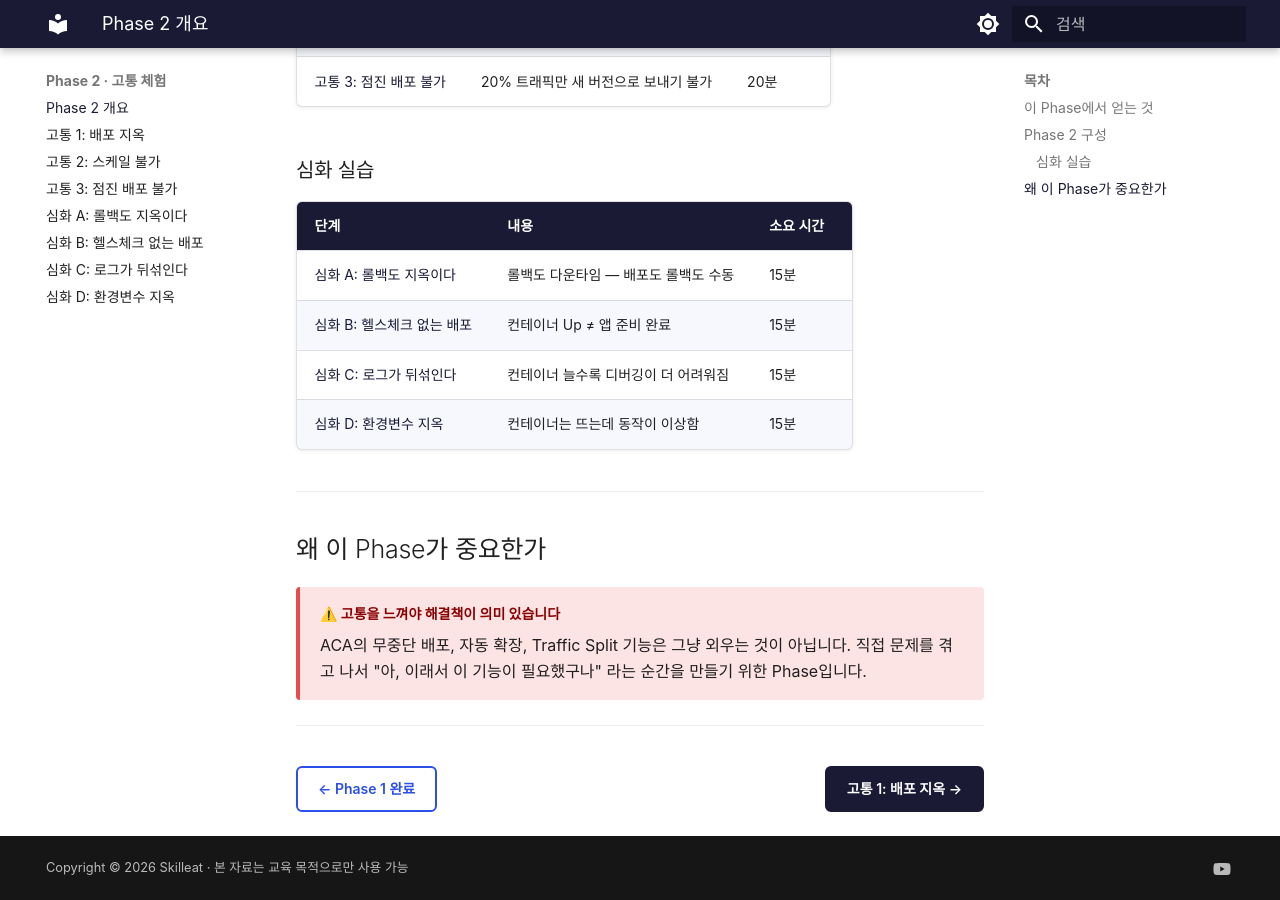
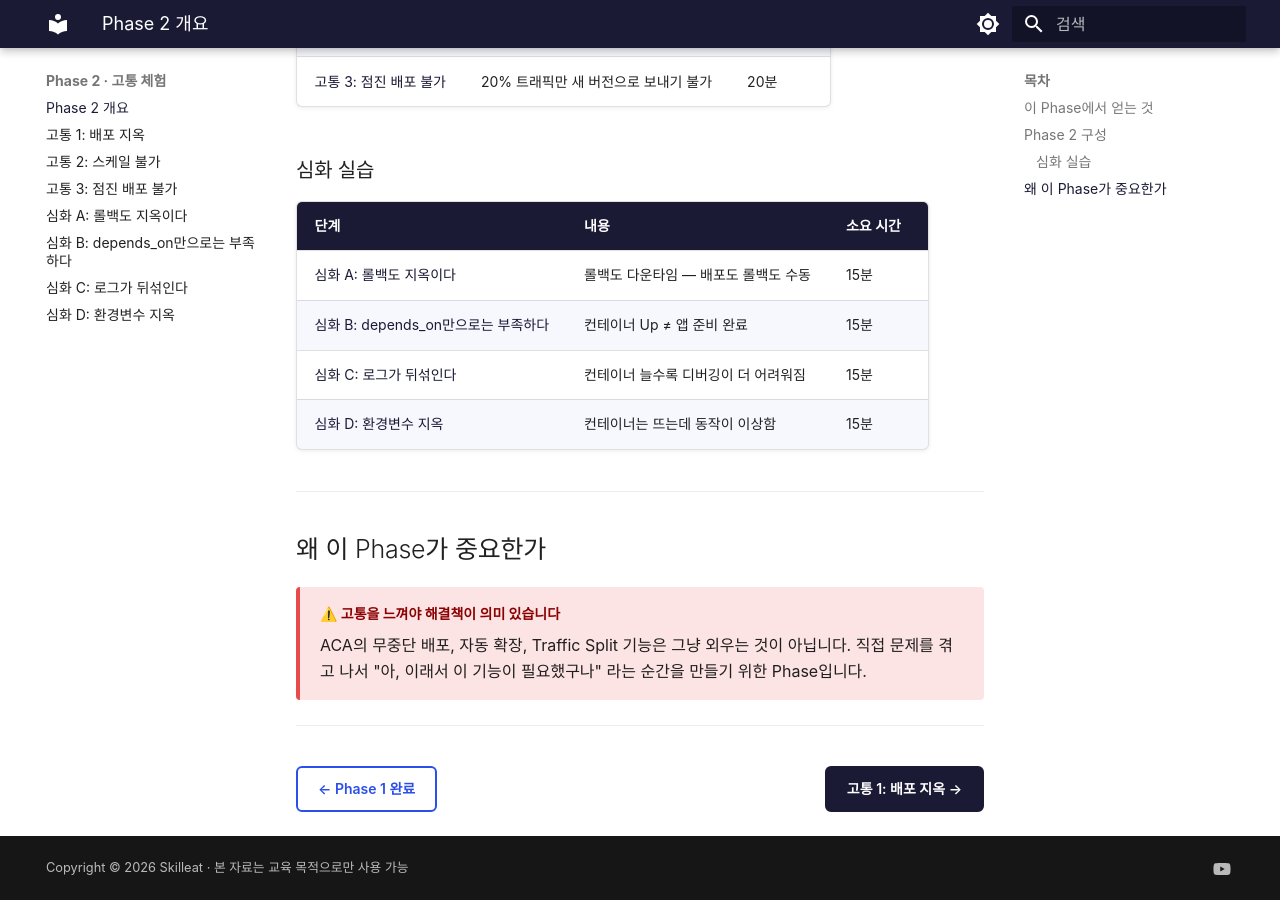
Before and after one commit to skilleat-labs/container-service-labs, an MkDocs documentation site: the page built from docs/phase-2/index.md, in a window 1280 px wide and 900 px high, scrolled down 616 px. Built offline with MkDocs 1.6.1 and Material for MkDocs 9.7.7, drawn with Linux system fonts in a browser that asks for light colours; some web fonts are replaced.

Commit message:
fix: 심화 B 메뉴 제목을 페이지 제목과 일치시킴
Co-Authored-By: Claude Sonnet 4.6 <noreply@anthropic.com>

```diff
--- a/docs/phase-2/index.md
+++ b/docs/phase-2/index.md
@@ -22,7 +22,7 @@
 | 단계 | 내용 | 소요 시간 |
 |------|------|-----------|
 | [심화 A: 롤백도 지옥이다](extra-a-rollback.md) | 롤백도 다운타임 — 배포도 롤백도 수동 | 15분 |
-| [심화 B: 헬스체크 없는 배포](extra-b-healthcheck.md) | 컨테이너 Up ≠ 앱 준비 완료 | 15분 |
+| [심화 B: depends_on만으로는 부족하다](extra-b-healthcheck.md) | 컨테이너 Up ≠ 앱 준비 완료 | 15분 |
 | [심화 C: 로그가 뒤섞인다](extra-c-log-chaos.md) | 컨테이너 늘수록 디버깅이 더 어려워짐 | 15분 |
 | [심화 D: 환경변수 지옥](extra-d-env-hell.md) | 컨테이너는 뜨는데 동작이 이상함 | 15분 |
 
--- a/mkdocs.yml
+++ b/mkdocs.yml
@@ -107,7 +107,7 @@ nav:
     - '고통 2: 스케일 불가': phase-2/pain-2-scale-fail.md
     - '고통 3: 점진 배포 불가': phase-2/pain-3-no-canary.md
     - '심화 A: 롤백도 지옥이다': phase-2/extra-a-rollback.md
-    - '심화 B: 헬스체크 없는 배포': phase-2/extra-b-healthcheck.md
+    - '심화 B: depends_on만으로는 부족하다': phase-2/extra-b-healthcheck.md
     - '심화 C: 로그가 뒤섞인다': phase-2/extra-c-log-chaos.md
     - '심화 D: 환경변수 지옥': phase-2/extra-d-env-hell.md
   - 'Phase 3 · 첫 이관':
```
